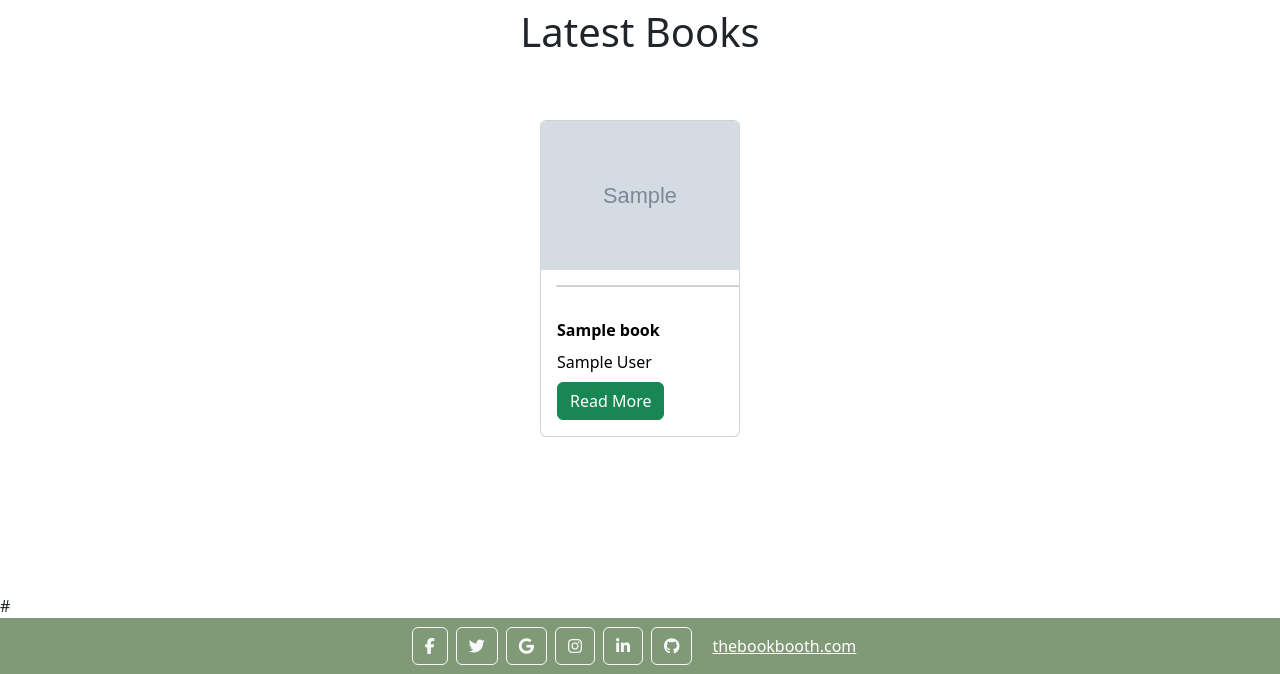
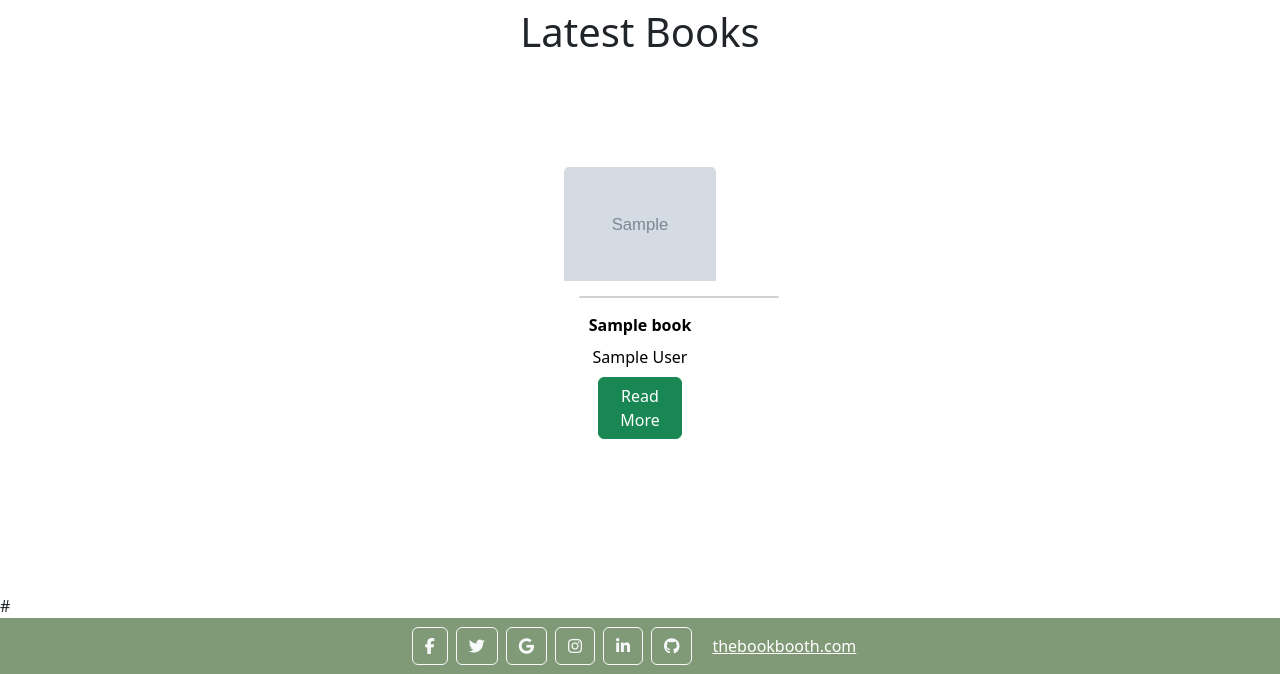
Before and after one commit to hiboibrahim/thebookbooth1, a Django app: page /books/books/ in a window 1280 px wide. Shown: the part 126-800 px from the top of the page. Run offline with Django 3.2, Linux system fonts and the light colour scheme; a user stored in the database is signed in; tables that the repository leaves empty hold one stand-in row (values such as "Sample post"); grey boxes marked "Sample" are stand-in pictures; parts of the project's set-up code (start-up, migrations or seed data) failed here and were passed over; some libraries are stand-ins or nearby versions; some web fonts are replaced.

Commit message:
RResize books on books page.

```diff
--- a/books/templates/books/books.html
+++ b/books/templates/books/books.html
@@ -12,10 +12,10 @@
   <a class="books" href="{% url 'book_detail' book.id %}" aria-label="Click to view{{books.title}}">
 
 
-    <div class="card m-3 custom-card h-100">
+    <div class="card text-center product p-4 pt-5 border-0 h-100 rounded-0">
       <img src="{{book.image.url}}" class="card-img-top" alt="{{book.image_alt}}">
       <div class="card"></div>
-      <div class="card-body">
+      <div class="card-body p-4 py-0 h-xs-440p">
         <p class="card-title"><strong>{{book.title}}</strong></p>
         <p class="card-title">{{book.author}}</p>
 
--- a/static/css/base.css
+++ b/static/css/base.css
@@ -86,12 +86,16 @@ ul .nav-link {
 .card {
     position: relative;
     width: 200px;
-    height: 270px;
     margin: 15px;
     background-color: transparent;
     border-radius: 5px;
     object-fit: cover;
 }
+
+.card.product .btn {
+    bottom: 1.5rem;
+    max-width: 80%;
+  }
 
 .custom-card {
     height: 300px; /* Adjust the height as needed */
--- a/templates/account/signup.html
+++ b/templates/account/signup.html
@@ -10,8 +10,8 @@
 
       <h1 class="text-center">{% trans "Signup" %}</h1>
 
-      <p class="text-center"> {% blocktrans %}Welcome to The Book Booth. Already have an account? Then please <a href="{{ login_url }}">sign
-          in</a>.{% endblocktrans %} </p>
+      <p class="text-center"> {% blocktrans %}Welcome to The Book Booth. Already have an account? Then please <a href="{{ login_url }}">Sign
+          In</a>.{% endblocktrans %} </p>
 
 <div class="row">
   <div class="col-md-8 mt-3 offset-md-2">
```
